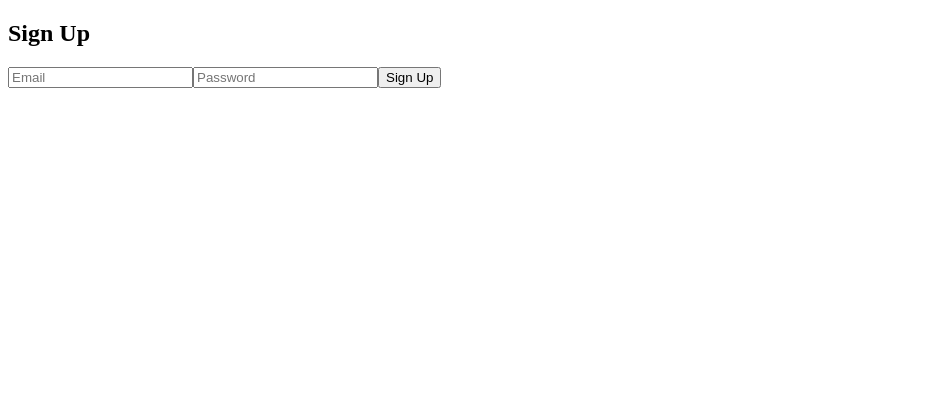
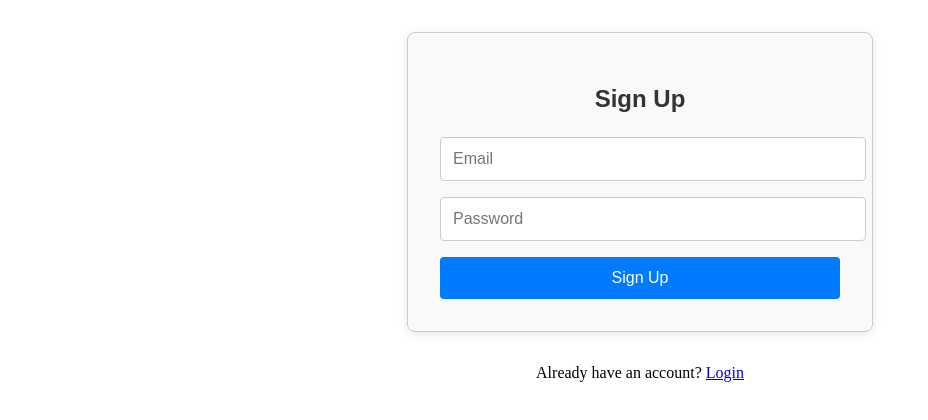
Before and after one commit to Muhammad-Abid11/Tutorial-Supabase, a React (Create React App) app: page /signup in a window 1280 px wide. Shown: the top 420 px of the page, without its empty margins (0-928 px from the left). Built offline with nearby package versions, Linux system fonts and the light colour scheme.

Commit message:
feat: update UI of Auth and Todo screen

```diff
--- a/package.json
+++ b/package.json
@@ -10,6 +10,7 @@
     "@testing-library/user-event": "^13.5.0",
     "react": "^19.1.0",
     "react-dom": "^19.1.0",
+    "react-icons": "^5.5.0",
     "react-router-dom": "^7.6.0",
     "react-scripts": "5.0.1",
     "tailwindcss": "^4.1.7",
--- a/src/components/AuthForm.jsx
+++ b/src/components/AuthForm.jsx
@@ -9,15 +9,70 @@ const AuthForm = ({ type, onSubmit }) => {
     onSubmit(email, password);
   };
 
+  // Styles
+  const styles = {
+    form: {
+      maxWidth: '400px',
+      margin: '2rem auto',
+      padding: '2rem',
+      border: '1px solid #ccc',
+      borderRadius: '8px',
+      boxShadow: '0 2px 8px rgba(0,0,0,0.1)',
+      backgroundColor: '#f9f9f9',
+      fontFamily: 'Arial, sans-serif'
+    },
+    heading: {
+      textAlign: 'center',
+      marginBottom: '1.5rem',
+      color: '#333',
+    },
+    input: {
+      width: '100%',
+      padding: '0.75rem',
+      marginBottom: '1rem',
+      border: '1px solid #ccc',
+      borderRadius: '4px',
+      fontSize: '1rem',
+    },
+    button: {
+      width: '100%',
+      padding: '0.75rem',
+      backgroundColor: '#007bff',
+      color: '#fff',
+      border: 'none',
+      borderRadius: '4px',
+      fontSize: '1rem',
+      cursor: 'pointer',
+    },
+    buttonHover: {
+      backgroundColor: '#0056b3'
+    }
+  };
+
   return (
-    <form onSubmit={handleSubmit}>
-      <h2>{type === 'login' ? 'Login' : 'Sign Up'}</h2>
-      <input type="email" placeholder="Email" value={email} onChange={e => setEmail(e.target.value)} required />
-      <input type="password" placeholder="Password" value={password} onChange={e => setPassword(e.target.value)} required />
-      <button type="submit">{type === 'login' ? 'Login' : 'Sign Up'}</button>
+    <form onSubmit={handleSubmit} style={styles.form}>
+      <h2 style={styles.heading}>{type === 'login' ? 'Login' : 'Sign Up'}</h2>
+      <input
+        type="email"
+        placeholder="Email"
+        value={email}
+        onChange={e => setEmail(e.target.value)}
+        required
+        style={styles.input}
+      />
+      <input
+        type="password"
+        placeholder="Password"
+        value={password}
+        onChange={e => setPassword(e.target.value)}
+        required
+        style={styles.input}
+      />
+      <button type="submit" style={styles.button}>
+        {type === 'login' ? 'Login' : 'Sign Up'}
+      </button>
     </form>
   );
 };
 
 export default AuthForm;
-//1 auth
--- a/src/pages/Login.jsx
+++ b/src/pages/Login.jsx
@@ -1,5 +1,5 @@
 import React from 'react';
-import { useNavigate } from 'react-router-dom';
+import { useNavigate, Link } from 'react-router-dom';
 import { supabase } from '../supabaseClient';
 import AuthForm from '../components/AuthForm';
 
@@ -12,8 +12,14 @@ const Login = () => {
     else navigate('/tasks');
   };
 
-  return <AuthForm type="login" onSubmit={handleLogin} />;
+  return (
+    <div>
+      <AuthForm type="login" onSubmit={handleLogin} />
+      <p style={{ textAlign: 'center', marginTop: '15px' }}>
+        Don't have an account? <Link to="/signup">Sign Up</Link>
+      </p>
+    </div>
+  );
 };
 
 export default Login;
-//1 auth
--- a/src/pages/Signup.jsx
+++ b/src/pages/Signup.jsx
@@ -1,5 +1,5 @@
 import React from 'react';
-import { useNavigate } from 'react-router-dom';
+import { useNavigate, Link } from 'react-router-dom';
 import { supabase } from '../supabaseClient';
 import AuthForm from '../components/AuthForm';
 
@@ -15,7 +15,14 @@ const Signup = () => {
     }
   };
 
-  return <AuthForm type="signup" onSubmit={handleSignup} />;
+  return (
+    <div>
+      <AuthForm type="signup" onSubmit={handleSignup} />
+      <p style={{ textAlign: 'center', marginTop: '15px' }}>
+        Already have an account? <Link to="/">Login</Link>
+      </p>
+    </div>
+  );
 };
 
 export default Signup;
--- a/src/pages/Tasks.jsx
+++ b/src/pages/Tasks.jsx
@@ -1,6 +1,7 @@
 import React, { useEffect, useState } from 'react';
 import { useNavigate } from 'react-router-dom';
 import { supabase } from '../supabaseClient';
+import { FaSignOutAlt, FaPlus, FaTrash, FaCheck } from 'react-icons/fa';
 
 const Tasks = () => {
   const [user, setUser] = useState(null);
@@ -8,7 +9,6 @@ const Tasks = () => {
   const [newTask, setNewTask] = useState('');
   const navigate = useNavigate();
 
-  // Fetch user session and tasks
   useEffect(() => {
     const getSessionAndTasks = async () => {
       const {
@@ -24,7 +24,7 @@ const Tasks = () => {
       fetchTasks(session.user.id);
     };
 
-    getSessionAndTasks(); //fetch user's session and tasks
+    getSessionAndTasks();
   }, []);
 
   const fetchTasks = async (userId) => {
@@ -77,31 +77,43 @@ const Tasks = () => {
   };
 
   return (
-    <div>
-      <h2>Welcome, {user?.email}</h2>
-      <button onClick={handleLogout}>Logout</button>
+    <div style={styles.container}>
+      <div style={styles.header}>
+        <h2>Welcome, {user?.email}</h2>
+        <button onClick={handleLogout} style={styles.logoutButton}>
+          <FaSignOutAlt /> Logout
+        </button>
+      </div>
 
-      <form onSubmit={handleAddTask}>
+      <form onSubmit={handleAddTask} style={styles.form}>
         <input
           type="text"
           value={newTask}
           placeholder="New Task"
           onChange={(e) => setNewTask(e.target.value)}
+          style={styles.input}
         />
-        <button type="submit">Add Task</button>
+        <button type="submit" style={styles.addButton}>
+          <FaPlus /> Add
+        </button>
       </form>
 
-      <ul>
+      <ul style={styles.taskList}>
         {tasks.map((task) => (
-          <li key={task.id}>
+          <li key={task.id} style={styles.taskItem}>
             <span
               onClick={() => toggleComplete(task)}
-              style={{ textDecoration: task.is_complete ? 'line-through' : 'none', cursor: 'pointer' }}
+              style={{
+                ...styles.taskTitle,
+                textDecoration: task.is_complete ? 'line-through' : 'none',
+                color: task.is_complete ? 'gray' : '#333',
+              }}
             >
+              <FaCheck style={{ marginRight: '8px', color: task.is_complete ? 'green' : '#ccc' }} />
               {task.title}
             </span>
-            <button onClick={() => deleteTask(task.id)} style={{ marginLeft: '10px' }}>
-              Delete
+            <button onClick={() => deleteTask(task.id)} style={styles.deleteButton}>
+              <FaTrash />
             </button>
           </li>
         ))}
@@ -110,7 +122,85 @@ const Tasks = () => {
   );
 };
 
+// Inline CSS styles
+const styles = {
+  container: {
+    maxWidth: '600px',
+    margin: '40px auto',
+    padding: '20px',
+    borderRadius: '10px',
+    backgroundColor: '#f8f9fa',
+    boxShadow: '0 0 10px rgba(0,0,0,0.1)',
+    fontFamily: 'Arial, sans-serif',
+  },
+  header: {
+    display: 'flex',
+    justifyContent: 'space-between',
+    alignItems: 'center',
+    marginBottom: '20px',
+  },
+  logoutButton: {
+    backgroundColor: '#dc3545',
+    color: 'white',
+    border: 'none',
+    padding: '8px 14px',
+    borderRadius: '5px',
+    cursor: 'pointer',
+    display: 'flex',
+    alignItems: 'center',
+    gap: '6px',
+  },
+  form: {
+    display: 'flex',
+    marginBottom: '20px',
+    gap: '10px',
+  },
+  input: {
+    flex: 1,
+    padding: '10px',
+    fontSize: '16px',
+    border: '1px solid #ccc',
+    borderRadius: '5px',
+  },
+  addButton: {
+    backgroundColor: '#007bff',
+    color: 'white',
+    border: 'none',
+    padding: '10px 16px',
+    borderRadius: '5px',
+    cursor: 'pointer',
+    display: 'flex',
+    alignItems: 'center',
+    gap: '6px',
+  },
+  taskList: {
+    listStyleType: 'none',
+    padding: 0,
+  },
+  taskItem: {
+    display: 'flex',
+    justifyContent: 'space-between',
+    alignItems: 'center',
+    padding: '12px',
+    marginBottom: '8px',
+    backgroundColor: 'white',
+    border: '1px solid #ddd',
+    borderRadius: '5px',
+  },
+  taskTitle: {
+    cursor: 'pointer',
+    display: 'flex',
+    alignItems: 'center',
+    fontSize: '16px',
+  },
+  deleteButton: {
+    backgroundColor: '#dc3545',
+    color: 'white',
+    border: 'none',
+    padding: '6px 10px',
+    borderRadius: '5px',
+    cursor: 'pointer',
+  },
+};
+
 export default Tasks;
-
-
-//2 CRUD operation
```
Also changed, not shown: 1 other file (tests, documents, lock files or other folders).
